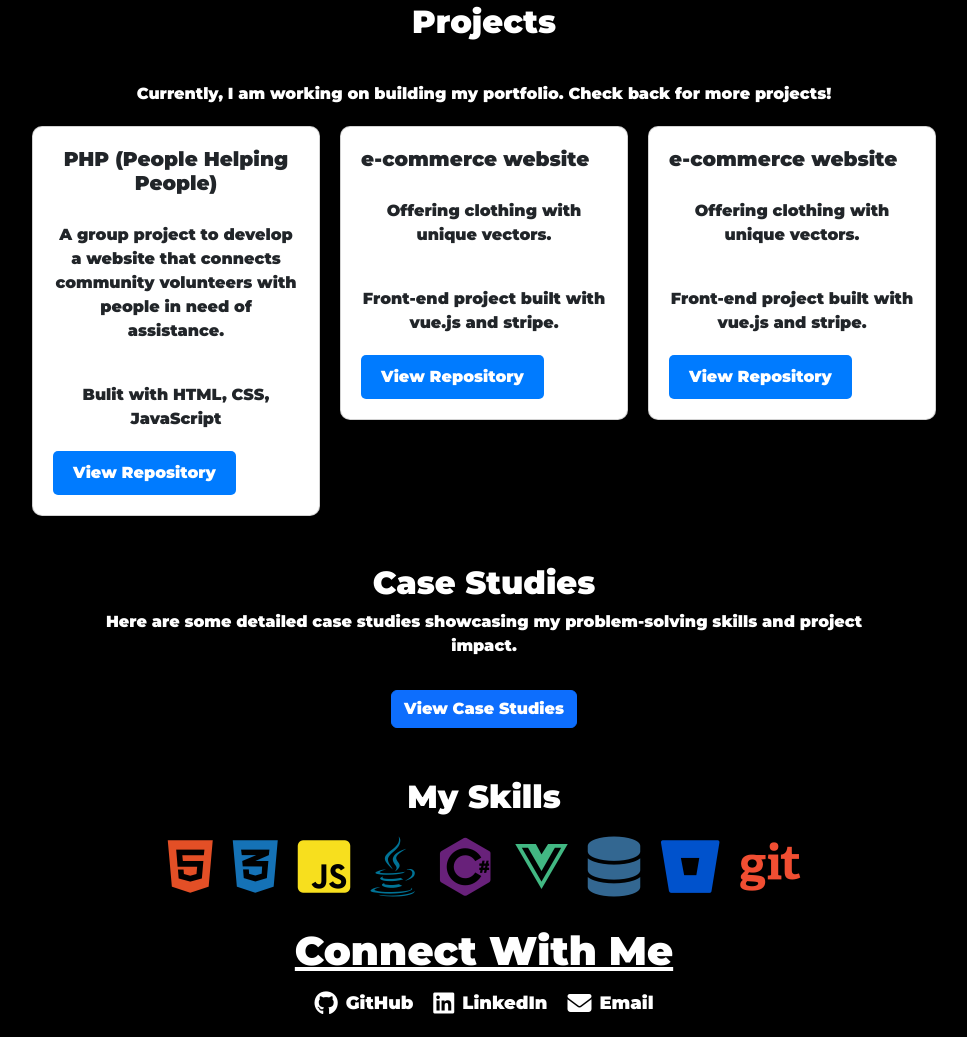
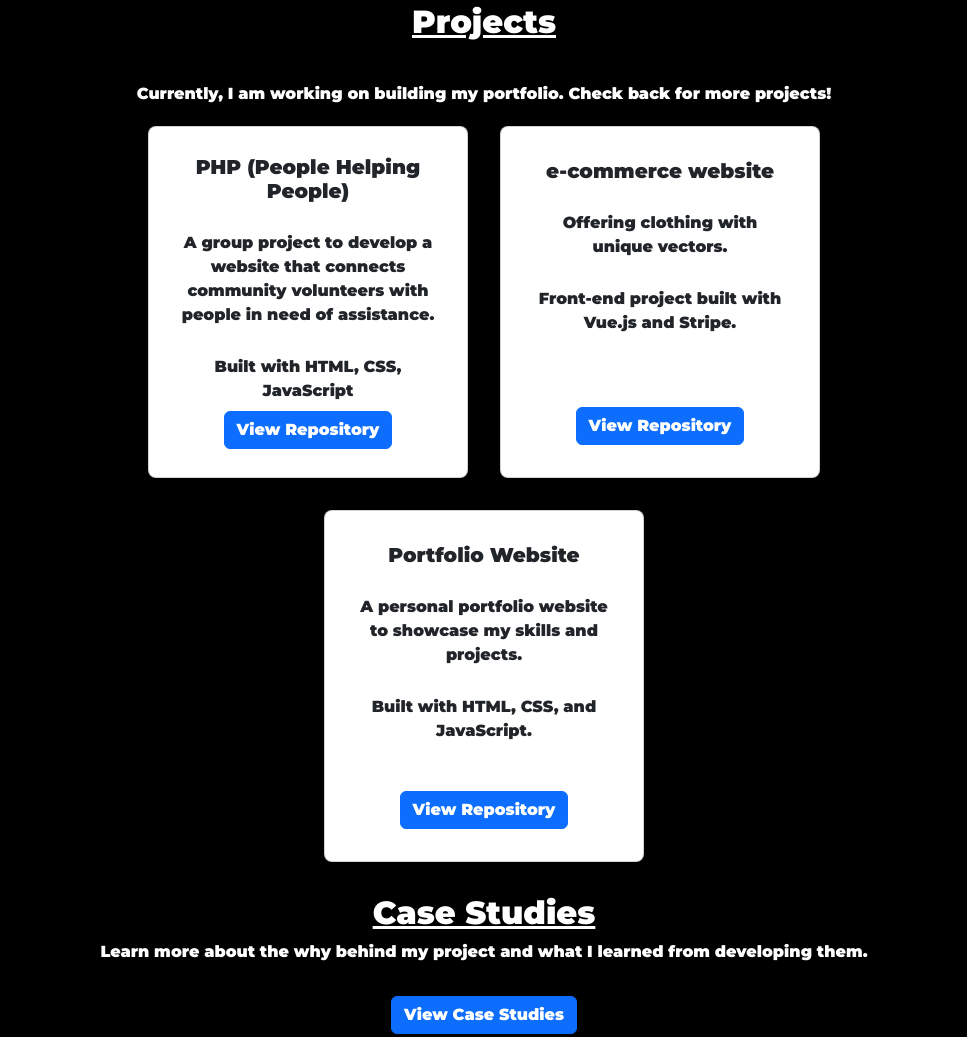
Before and after one commit to KodyRH/KodyHellenbrand.github.io, a website with bundled scripts: page index.html in a window 1280 px wide. Shown: the part 1364-2401 px from the top of the page, without its empty margins (156-1123 px from the left). Built offline with nearby package versions, Linux system fonts and the light colour scheme.

Commit message:
Changed content on caseStudies page. -- added animation on index page -- updated style sheet

```diff
--- a/assets/css/style.css
+++ b/assets/css/style.css
@@ -165,12 +165,7 @@ flip-card-front {
 
 
 
-
-
-
-
-
-/* Project section styling  */
+/* Project section styling */
 
 .Project_container {
   display: flex;
@@ -187,53 +182,65 @@ flip-card-front {
   margin: 20px 0; /* Adds space between the heading and paragraph */
 }
 
+
+.Project_container h2 {
+ text-decoration: underline ;
+}
+/* Project Cards Styling */
 .project-cards {
   display: flex;
-  flex-direction: row; /* Align the cards horizontally */
-  justify-content: center; /* Centers the cards horizontally */
-  gap: 20px; /* Adds space between the cards */
-  width: 100%; /* Ensure the cards take up the full width of the container */
+  flex-wrap: wrap;
+  justify-content: center;
+  gap: 2rem; /* Space between cards */
 }
 
 .project-card {
-  height: 100%; /* Ensure all cards take up full height */
-  width: 30%; /* Width of each card, adjust as needed */
+  width: 20rem; /* Set a consistent width */
+  height: 22rem; /* Set a consistent height */
   display: flex;
   flex-direction: column;
-  justify-content: space-between; /* Ensures the button stays at the bottom */
-  border-radius: 10px; /* Optional: adds rounded corners */
-  box-shadow: 0 4px 8px rgba(0, 0, 0, 0.1); /* Optional: adds shadow for a soft effect */
+  justify-content: center;
+  align-items: center;
+  text-align: center;
+  box-shadow: 0 0.25rem 0.5rem rgba(0, 0, 0, 0.2); /* Add shadow for better appearance */
+  border-radius: 0.5rem; /* Rounded corners */
+  padding: 1rem;
+  background-color: white; /* Ensure background color is visible */
 }
 
 .project-card .card-body {
-  padding: 20px;
   display: flex;
   flex-direction: column;
-  justify-content: space-between; /* Ensures content stays within card */
-  height: 100%; /* Make sure the body fills the card height */
+  justify-content: center;
+  align-items: center;
+  text-align: center;
+  flex-grow: 1; /* Ensure content takes up available space */
+}
+
+.project-card h5 {
+  font-size: 1.25rem;
+  margin-bottom: 0.5rem;
+}
+
+.project-card p {
+  font-size: 1rem;
+  margin-bottom: 0.5rem;
 }
 
 .project-card .btn-primary {
-  background-color: #007bff;
-  border: none;
-  padding: 10px 20px;
-  border-radius: 5px;
-  margin-top: auto; /* Pushes the button to the bottom of the card */
+  margin-top: auto; /* Push the button to the bottom */
 }
-
-.project-card .btn-primary:hover {
-  background-color: #0056b3;
-  cursor: pointer;
-}
-
-/* Project section styling  */
 
 /* Case studies styling */
 
 .CaseStudies_container {
   max-width: 800px; /* Optional: Limit the width for better readability */
-  margin: 0 auto; /* Center the section horizontally */
+  margin: 2rem auto; /* Center the section horizontally */
   text-align: center; /* Center the text */
+}
+
+.CaseStudies_container h2 {
+  text-decoration: underline;
 }
 
 /* End of Case studies styling */
@@ -247,6 +254,10 @@ flip-card-front {
   margin-bottom: 30px;
 }
 
+
+.Skills_container h2 {
+ text-decoration: underline;
+}
 .skills-icons {
   display: flex;
   justify-content: center;
--- a/index.html
+++ b/index.html
@@ -29,8 +29,9 @@
 
         <!-- Experience Section -->
         <div id="experience">
+
             <!-- Work Experience Flip Card -->
-            <div class="flip-card" id="workCard">
+            <div class="flip-card animate__animated animate__fadeInDown " id="workCard">
                 <div class="flip-card-inner">
                     <!-- Front Side -->
                     <div class="flip-card-front">
@@ -57,7 +58,7 @@
             </div>
 
             <!-- Education Flip Card -->
-            <div class="flip-card" id="educationCard">
+            <div class="flip-card animate__animated animate__fadeInDown" id="educationCard">
                 <div class="flip-card-inner">
                     <!-- Front Side -->
                     <div class="flip-card-front">
@@ -92,41 +93,41 @@
             <div class="project-cards">
 
                 <!-- Project Card 1 -->
-                <div class="card project-card animate__animated animate__fadeInUp">
+                <div class="card project-card animate__animated animate__fadeInDown">
                     <div class="card-body">
                         <h5 class="card-title">PHP (People Helping People)</h5>
-                        <p class="card-text">A group project to develop a website that connects community volunteers with people in need of assistance. </p>
-                        <p class="card-text">Bulit with HTML, CSS, JavaScript</p>
+                        <p class="card-text">A group project to develop a website that connects community volunteers with people in need of assistance.</p>
+                        <p class="card-text">Built with HTML, CSS, JavaScript</p>
                         <a href="https://github.com/Zoobaru820/phpWebsite" target="_blank" class="btn btn-primary">View Repository</a>
                     </div>
                 </div>
 
                 <!-- Project Card 2 -->
-                <div class="card project-card animate__animated animate__fadeInUp">
+                <div class="card project-card animate__animated animate__fadeInDown">
                     <div class="card-body">
                         <h5 class="card-title">e-commerce website</h5>
                         <p class="card-text">Offering clothing with unique vectors.</p>
-                        <p class="card-text">Front-end project built with vue.js and stripe.</p>
+                        <p class="card-text">Front-end project built with Vue.js and Stripe.</p>
                         <a href="https://github.com/KodyRH/ecommerce_site" target="_blank" class="btn btn-primary">View Repository</a>
                     </div>
                 </div>
 
                 <!-- Project Card 3 -->
-                <div class="card project-card animate__animated animate__fadeInUp">
+                <div class="card project-card animate__animated animate__fadeInDown">
                     <div class="card-body">
-                        <h5 class="card-title">e-commerce website</h5>
-                        <p class="card-text">Offering clothing with unique vectors.</p>
-                        <p class="card-text">Front-end project built with vue.js and stripe.</p>
-                        <a href="https://github.com/KodyRH/ecommerce_site" target="_blank" class="btn btn-primary">View Repository</a>
+                        <h5 class="card-title">Portfolio Website</h5>
+                        <p class="card-text">A personal portfolio website to showcase my skills and projects.</p>
+                        <p class="card-text">Built with HTML, CSS, and JavaScript.</p>
+                        <a href="https://github.com/KodyRH/portfolio" target="_blank" class="btn btn-primary">View Repository</a>
                     </div>
                 </div>
             </div>
         </div>
 
         <!-- Case Studies Section -->
-        <div id="case-studies" class="CaseStudies_container my-5">
+        <div id="case-studies" class="CaseStudies_container ">
             <h2>Case Studies</h2>
-            <p>Here are some detailed case studies showcasing my problem-solving skills and project impact.</p>
+            <p>Learn more about the why behind my project and what I learned from developing them.</p>
             <a href="case-studies.html" class="btn btn-primary">View Case Studies</a>
         </div>
 
```
Also changed, not shown: case-studies.html (added, +103 -0 lines).
